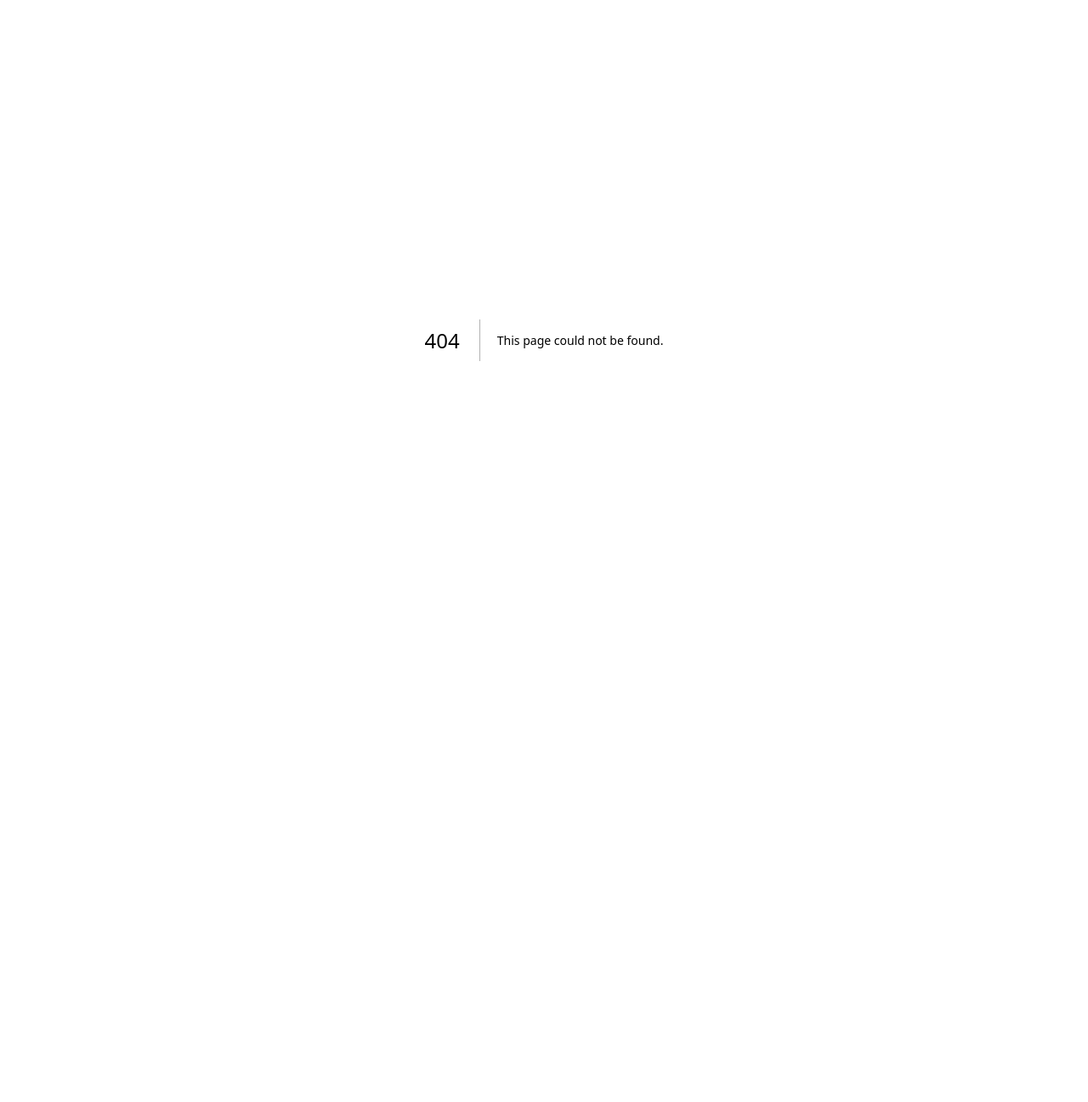
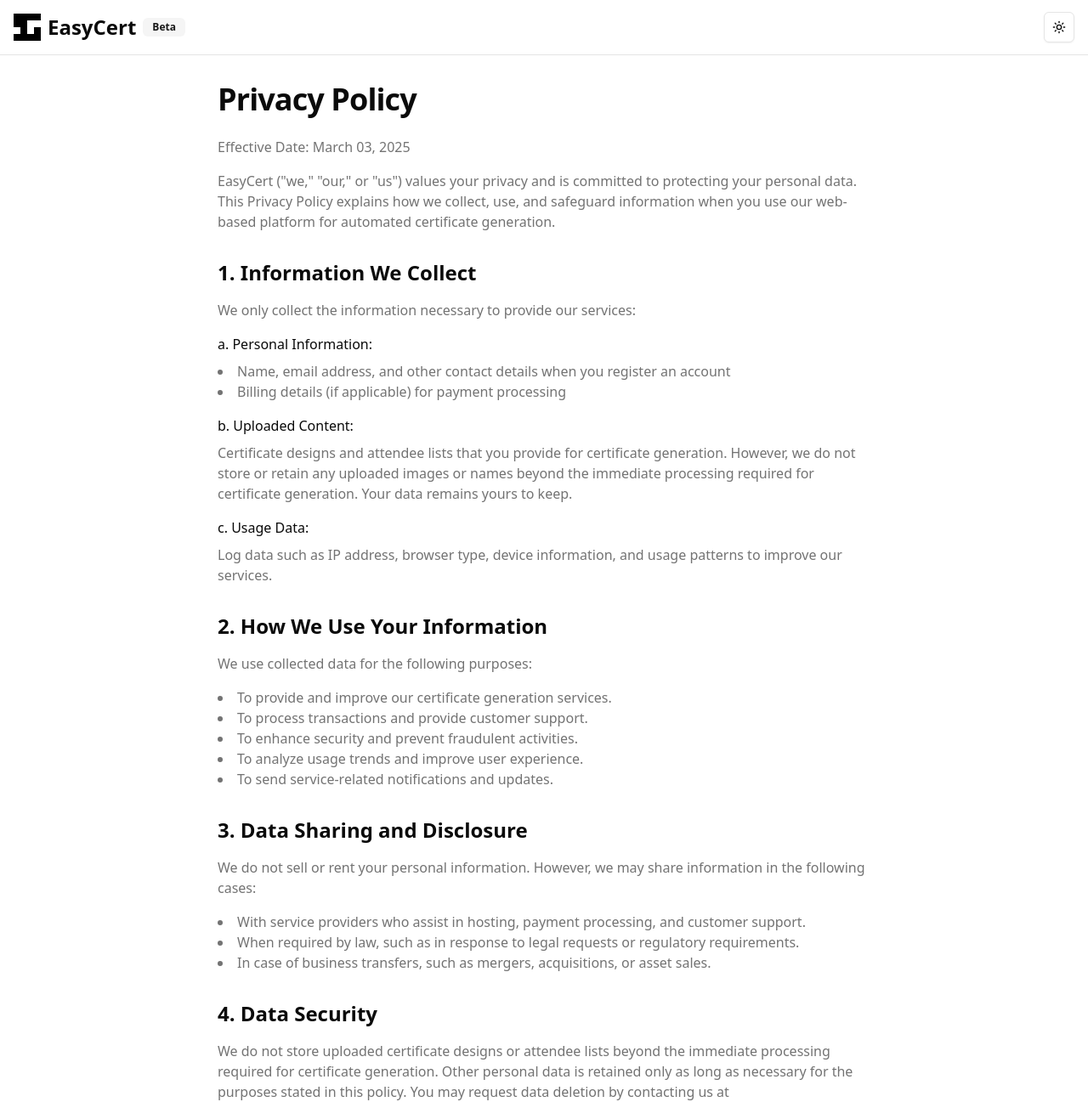
Before and after one commit to louispawaon/easycert, a Next.js app: page /privacy in a window 1280 px wide. Before the commit this address had no page. Shown: the top 1297 px of the page at 85% size. Before the commit the page ends 800 px from the top, so only its background shows below. Built offline with nearby package versions, Linux system fonts and the light colour scheme; a web font is replaced by a local one.

Commit message:
feat: privacy policy

```diff
--- /dev/null
+++ b/app/privacy/page.tsx
@@ -0,0 +1,143 @@
+import { Metadata } from 'next';
+import { Header } from '@/components/header';
+import { Footer } from '@/components/footer';
+
+export const metadata: Metadata = {
+  title: 'Privacy Policy - EasyCert',
+  description: 'Learn how EasyCert collects, uses, and protects your data.',
+};
+
+export default function PrivacyPolicy() {
+  return (
+    <div className="min-h-screen bg-background">
+      <Header />
+      <main className="container mx-auto px-4 py-6 sm:py-8">
+        <div className="max-w-3xl mx-auto">
+          <h1 className="text-3xl sm:text-4xl font-bold tracking-tight mb-6">Privacy Policy</h1>
+
+          <section className="mb-8">
+            <p className="text-muted-foreground mb-4">Effective Date: March 03, 2025</p>
+            <p className="text-muted-foreground">
+              EasyCert (&quot;we,&quot; &quot;our,&quot; or &quot;us&quot;) values your privacy and is committed to protecting your personal data.
+              This Privacy Policy explains how we collect, use, and safeguard information when you use our web-based
+              platform for automated certificate generation.
+            </p>
+          </section>
+
+          <section className="mb-8">
+            <h2 className="text-2xl font-semibold mb-4">1. Information We Collect</h2>
+            <p className="text-muted-foreground mb-4">
+              We only collect the information necessary to provide our services:
+            </p>
+            <div className="space-y-4">
+              <div>
+                <h3 className="font-medium mb-2">a. Personal Information:</h3>
+                <ul className="list-disc list-inside text-muted-foreground">
+                  <li>Name, email address, and other contact details when you register an account</li>
+                  <li>Billing details (if applicable) for payment processing</li>
+                </ul>
+              </div>
+              <div>
+                <h3 className="font-medium mb-2">b. Uploaded Content:</h3>
+                <p className="text-muted-foreground">
+                  Certificate designs and attendee lists that you provide for certificate generation.
+                  However, we do not store or retain any uploaded images or names beyond the immediate
+                  processing required for certificate generation. Your data remains yours to keep.
+                </p>
+              </div>
+              <div>
+                <h3 className="font-medium mb-2">c. Usage Data:</h3>
+                <p className="text-muted-foreground">
+                  Log data such as IP address, browser type, device information, and usage patterns to improve our services.
+                </p>
+              </div>
+            </div>
+          </section>
+
+          <section className="mb-8">
+            <h2 className="text-2xl font-semibold mb-4">2. How We Use Your Information</h2>
+            <p className="text-muted-foreground mb-4">
+                We use collected data for the following purposes:
+            </p>
+            <div className="space-y-4">
+                <ul className="list-disc list-inside text-muted-foreground">
+                  <li>To provide and improve our certificate generation services.</li>
+                  <li>To process transactions and provide customer support.</li>
+                  <li>To enhance security and prevent fraudulent activities.</li>
+                  <li>To analyze usage trends and improve user experience.</li>
+                  <li>To send service-related notifications and updates.</li>
+                </ul>
+            </div>
+          </section>
+
+          <section className="mb-8">
+            <h2 className="text-2xl font-semibold mb-4">3. Data Sharing and Disclosure</h2>
+            <p className="text-muted-foreground mb-4">
+                We do not sell or rent your personal information. However, we may share information in the following cases:
+            </p>
+            <div className="space-y-4">
+                <ul className="list-disc list-inside text-muted-foreground">
+                  <li>With service providers who assist in hosting, payment processing, and customer support.</li>
+                  <li>When required by law, such as in response to legal requests or regulatory requirements.</li>
+                  <li>In case of business transfers, such as mergers, acquisitions, or asset sales.</li>
+                </ul>
+            </div>
+          </section>
+
+          <section className="mb-8">
+            <h2 className="text-2xl font-semibold mb-4">4. Data Security</h2>
+            <p className="text-muted-foreground mb-4">
+                We do not store uploaded certificate designs or attendee lists beyond the immediate processing required for certificate generation. Other personal data is retained only as long as necessary for the purposes stated in this policy. You may request data deletion by contacting us at miggypawaon@gmail.com.
+            </p>
+          </section>
+
+          <section className="mb-8">
+            <h2 className="text-2xl font-semibold mb-4">5. Data Retention</h2>
+            <p className="text-muted-foreground mb-4">
+                We implement industry-standard security measures to protect your data from unauthorized access, disclosure, or alteration. However, no method of transmission over the internet is 100% secure, and we cannot guarantee absolute security.
+            </p>
+          </section>
+
+          <section className="mb-8">
+            <h2 className="text-2xl font-semibold mb-4">6. Your Rights and Choices</h2>
+            <p className="text-muted-foreground mb-4">
+                Depending on your location, you may have rights regarding your personal data, including:
+            </p>
+            <div className="space-y-4">
+                <ul className="list-disc list-inside text-muted-foreground">
+                  <li>Accessing, correcting, or deleting your information.</li>
+                  <li>Opting out of promotional communications.</li>
+                  <li>Restricting or objecting to data processing.</li>
+                </ul>
+            </div>
+            <p className="text-muted-foreground mt-4">
+                To exercise your rights, contact us at miggypawaon@gmail.com.
+            </p>
+          </section>
+
+          <section className="mb-8">
+            <h2 className="text-2xl font-semibold mb-4">7. Third-Party Links</h2>
+            <p className="text-muted-foreground mb-4">
+                Our platform may contain links to third-party websites. We are not responsible for their privacy practices, and we encourage you to review their policies.
+            </p>
+          </section>
+
+          <section className="mb-8">
+            <h2 className="text-2xl font-semibold mb-4">8. Changes to This Privacy Policy</h2>
+            <p className="text-muted-foreground mb-4">
+                We may update this Privacy Policy from time to time. Any changes will be posted on this page with an updated effective date.
+            </p>
+          </section>
+
+          <section className="mb-8">
+            <h2 className="text-2xl font-semibold mb-4">9. Contact Us</h2>
+            <p className="text-muted-foreground">
+              If you have any questions about this Privacy Policy, please contact us at miggypawaon@gmail.com.
+            </p>
+          </section>
+        </div>
+      </main>
+      <Footer />
+    </div>
+  );
+}
--- a/components/footer.tsx
+++ b/components/footer.tsx
@@ -4,7 +4,14 @@ export function Footer() {
   return (
     <footer className="border-t py-6">
       <div className="container mx-auto px-4 text-center text-sm text-muted-foreground">
-        &copy; {new Date().getFullYear()} EasyCert. Made with ❤️ by <Link href="https://louispawaon.vercel.app/" className="font-semibold">@miggy_pawaon</Link>
+        &copy; {new Date().getFullYear()} EasyCert. Made with ❤️ by{' '}
+        <Link href="https://louispawaon.vercel.app/" className="font-semibold">
+          @miggy_pawaon
+        </Link>
+        <span className="mx-2">|</span>
+        <Link href="/privacy" className="hover:underline">
+          Privacy Policy
+        </Link>
       </div>
     </footer>
   );
--- a/components/header.tsx
+++ b/components/header.tsx
@@ -3,13 +3,15 @@
 import { ModeToggle } from "@/components/mode-toggle";
 import { Badge } from "@/components/ui/badge";
 import Image from "next/image";
+import Link from "next/link";
 
 export function Header() {
   return (
     <header className="border-b">
       <div className="container mx-auto flex h-16 items-center justify-between px-4">
         <div className="flex items-center gap-2">
-          <div className="w-6 h-6 relative">
+          <Link href="/" className="flex items-center gap-2">
+            <div className="w-8 h-8 relative">
               <Image
                 src="/easycert_logo.svg"
                 alt="EasyCert Logo"
@@ -23,6 +25,7 @@ export function Header() {
                 Beta
               </Badge>
             </div>
+          </Link>
           <div className="md:hidden">
             <Badge variant="secondary" className="text-xs">
               Beta
```
Lines whose indentation alone changed are shown as unchanged.
